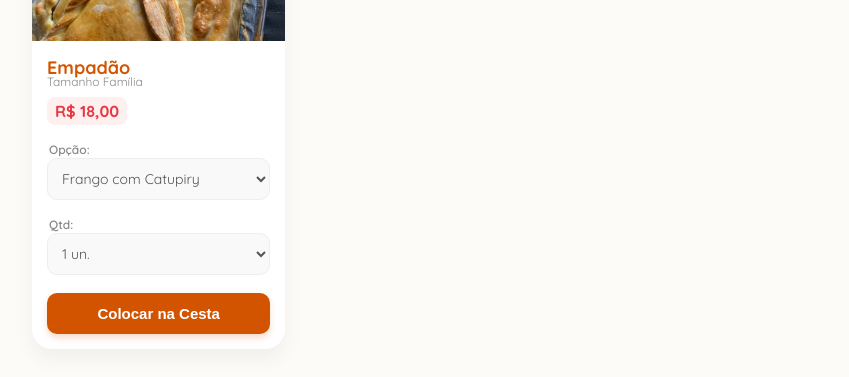
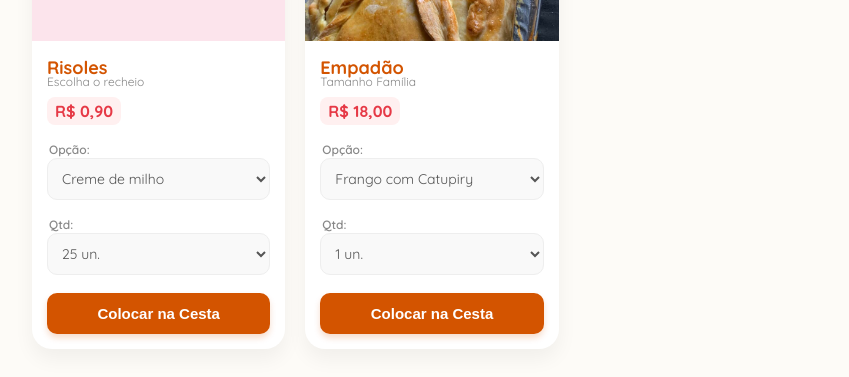
Before and after one commit to MarcosPauloOtaviano/tiaana, a plain HTML site: page index.html in a window 1280 px wide. Shown: the part 1299-1676 px from the top of the page, without its empty margins (208-1057 px from the left). Drawn offline with Linux system fonts and the light colour scheme.

Commit message:
Update index.html

```diff
--- a/index.html
+++ b/index.html
@@ -221,6 +221,7 @@
             { nome: "Coxinha", preco: 0.80, imagem: "coxinha.jpg", opcoes: ["Frita", "Congelada"], desc: "Frango" },
             { nome: "Bolinha", preco: 0.80, imagem: "bolinha.jpg", opcoes: ["Frita", "Congelada"], desc: "Queijo" },
             { nome: "Esfirra", preco: 0.90, imagem: "esfirra.jpg", opcoes: ["Assada", "Congelada"], desc: "Carne" },
+            { nome: "Risoles", preco: 0.90, imagem: "risoles.jpg", opcoes: ["Creme de milho", "Presunto e Mussarela","carne"], desc: "Escolha o recheio " },
             { nome: "Empadão", preco: 18.00, imagem: "empadao.jpg", opcoes: ["Frango com Catupiry", "Palmito"], desc: "Tamanho Família" }
         ],
         "PADARIA": [
```
